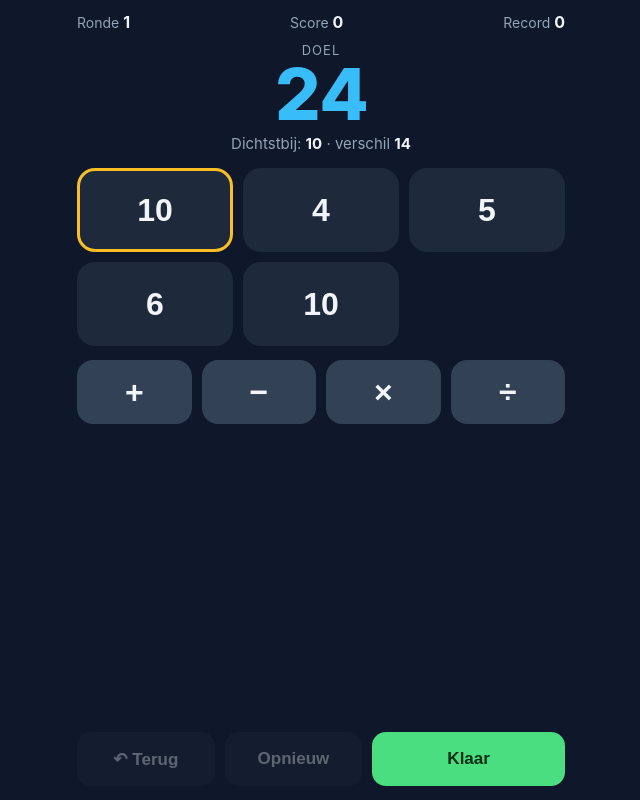
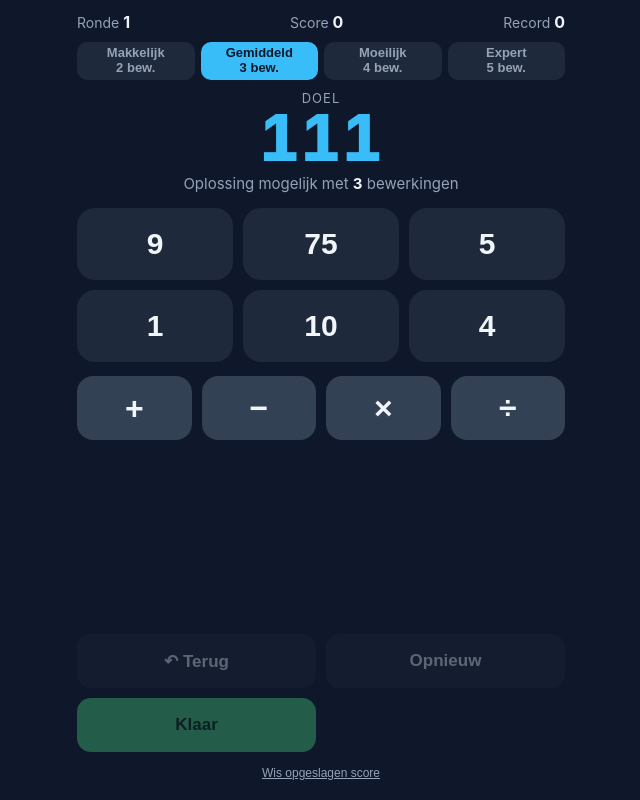
Before and after one commit to appsbeheerder/appsbeheerder.github.io, a plain HTML site: page getallenspel/index.html in a window 1280 px wide. Shown: the whole page, without its empty margins (319-959 px from the left). Drawn offline with Linux system fonts and the light colour scheme.

Commit message:
Getallenspel: 6 getallen, niveaus en opgeslagen score (#3)
* Alle 5 getallen gebruiken; doel en tussenuitkomsten tussen 1 en 999

Co-Authored-By: Claude Sonnet 5.5 <noreply@anthropic.com>
Claude-Session: https://claude.ai/code/session_01WNHmLMeWuN7FY8LLRY42z9

* 6 getallen, moeilijkheidsniveaus op aantal bewerkingen, opgeslagen score en rondes

Co-Authored-By: Claude Sonnet 5.5 <noreply@anthropic.com>
Claude-Session: https://claude.ai/code/session_01WNHmLMeWuN7FY8LLRY42z9

---------

Co-authored-by: Claude <noreply@anthropic.com>

```diff
--- a/getallenspel/index.html
+++ b/getallenspel/index.html
@@ -36,7 +36,7 @@ header b{color:var(--text);font-size:16px}
 .op:active{transform:scale(.95)}
 .log{flex:1;min-height:40px;overflow:auto;font-size:15px;color:var(--mute);line-height:1.6;-webkit-user-select:text;user-select:text}
 .log div:last-child{color:var(--text)}
-.bar{display:grid;grid-template-columns:1fr 1fr 1.4fr;gap:10px;margin-top:8px}
+.bar{display:grid;grid-template-columns:1fr 1fr;gap:10px;margin-top:8px}
 .btn{height:54px;border:0;border-radius:14px;background:var(--card);color:var(--text);font-size:17px;font-weight:600}
 .btn.main{background:var(--ok);color:#052e16}
 .btn:disabled{opacity:.35}
@@ -49,10 +49,17 @@ header b{color:var(--text);font-size:16px}
 .box .big{font-size:48px;font-weight:800;color:var(--acc);margin:6px 0}
 .box .btn{width:100%;margin-top:14px}
 .box small{display:block;color:var(--mute);margin-top:12px;font-size:13px;line-height:1.4}
+.levels{display:grid;grid-template-columns:repeat(4,1fr);gap:6px;margin:10px 0 0}
+.lv{height:38px;border:0;border-radius:10px;background:var(--card);color:var(--mute);font-size:13px;font-weight:600}
+.lv.sel{background:var(--acc);color:#0f172a}
+.wipe{background:none;border:0;color:var(--mute);font-size:12px;margin-top:8px;padding:6px;text-decoration:underline}
+.num{height:72px!important;font-size:30px!important}
+.target .n{font-size:64px!important}
 </style>
 </head>
 <body>
 <header><span>Ronde <b id="round">1</b></span><span>Score <b id="score">0</b></span><span>Record <b id="rec">0</b></span></header>
+<div class="levels" id="levels"></div>
 <div class="target"><small>Doel</small><div class="n" id="target">0</div></div>
 <div class="best" id="best"></div>
 <div class="grid" id="grid"></div>
@@ -63,6 +70,7 @@ header b{color:var(--text);font-size:16px}
   <button class="btn" id="reset">Opnieuw</button>
   <button class="btn main" id="done">Klaar</button>
 </div>
+<button class="wipe" id="wipe">Wis opgeslagen score</button>
 <div class="modal" id="modal"><div class="box">
   <h2 id="mTitle"></h2><div class="big" id="mNum"></div><p id="mText"></p><p id="mPts"></p>
   <button class="btn main" id="next">Volgende ronde</button>
@@ -71,80 +79,91 @@ header b{color:var(--text);font-size:16px}
 <script>
 (function(){
 "use strict";
-var OPS=["+","−","×","÷"];
+var OPS=["+","−","×","÷"],MIN=1,MAX=999,N=6;
+var LEVELS=[{n:"Makkelijk",ops:2},{n:"Gemiddeld",ops:3},{n:"Moeilijk",ops:4},{n:"Expert",ops:5}];
 var $=function(id){return document.getElementById(id)};
-var st={round:1,score:0,target:0,start:[],items:[],hist:[],sel:null,op:null,log:[],solution:"",over:false};
-var rec=0;
-try{rec=+localStorage.getItem("gs_rec")||0}catch(e){}
-$("rec").textContent=rec;
+// Opslag (localStorage); werkt ook als opslag geblokkeerd is
+var save={score:0,rounds:0,record:0,level:1};
+try{var raw=localStorage.getItem("gs_save");if(raw){var o=JSON.parse(raw);for(var k in save)if(typeof o[k]==="number")save[k]=o[k]}}catch(e){}
+function persist(){try{localStorage.setItem("gs_save",JSON.stringify(save))}catch(e){}}
+var st={target:0,start:[],items:[],hist:[],sel:null,op:null,log:[],solution:"",over:false};
 
 function rnd(a,b){return a+Math.floor(Math.random()*(b-a+1))}
+var MIN=1,MAX=999;
 function apply(a,op,b){
+  var r;
   switch(op){
-    case 0:return a+b;
-    case 1:return a-b>0?a-b:null;
-    case 2:return a*b;
-    case 3:return b!==0&&a%b===0?a/b:null;
+    case 0:r=a+b;break;
+    case 1:r=a-b;break;
+    case 2:r=a*b;break;
+    default:r=(b!==0&&a%b===0)?a/b:null;
   }
+  return(r!==null&&r>=MIN&&r<=MAX)?r:null;
 }
-// Maak een doel dat zeker haalbaar is: speel willekeurig een route met de 5 getallen.
-function newPuzzle(){
-  for(var tries=0;tries<500;tries++){
+// Genereert altijd een oplossing: eerst een route met "k" bewerkingen, dan pas het doel.
+function newPuzzle(k){
+  for(var tries=0;tries<5000;tries++){
     var nums=[];
-    for(var i=0;i<5;i++)nums.push(rnd(1,10));
-    if(Math.random()<.5)nums[rnd(0,4)]=[25,50,75,100][rnd(0,3)];
-    var pool=nums.map(function(v){return{v:v,e:String(v)}});
-    var steps=rnd(3,4);
-    while(steps-- >0&&pool.length>1){
-      var i1=rnd(0,pool.length-1),i2;do{i2=rnd(0,pool.length-1)}while(i2===i1);
-      var o=rnd(0,3),r=apply(pool[i1].v,o,pool[i2].v);
-      if(r===null)continue;
-      var e="("+pool[i1].e+" "+OPS[o]+" "+pool[i2].e+")";
-      pool=pool.filter(function(_,k){return k!==i1&&k!==i2});
-      pool.push({v:r,e:e});
+    for(var i=0;i<N;i++)nums.push(rnd(1,10));
+    if(Math.random()<.6)nums[rnd(0,N-1)]=[25,50,75,100][rnd(0,3)];
+    var idx=nums.map(function(_,i){return i}).sort(function(){return Math.random()-.5}).slice(0,k+1);
+    var pool=idx.map(function(i){return{v:nums[i],e:String(nums[i])}});
+    var ok=true;
+    for(var step=0;step<k;step++){
+      var done=false;
+      for(var t=0;t<30&&!done;t++){
+        var i1=rnd(0,pool.length-1),i2;do{i2=rnd(0,pool.length-1)}while(i2===i1);
+        var o=rnd(0,3),r=apply(pool[i1].v,o,pool[i2].v);
+        if(r===null)continue;
+        var e="("+pool[i1].e+" "+OPS[o]+" "+pool[i2].e+")";
+        pool=pool.filter(function(_,q){return q!==i1&&q!==i2});
+        pool.push({v:r,e:e});done=true;
+      }
+      if(!done){ok=false;break}
     }
-    var last=pool[pool.length-1];
-    if(last.v>=11&&last.v<=999&&pool.length<5&&nums.indexOf(last.v)<0){
-      return{nums:nums,target:last.v,solution:last.e.replace(/^\((.*)\)$/,"$1")+" = "+last.v};
-    }
+    if(!ok||pool.length!==1)continue;
+    var last=pool[0];
+    if(nums.indexOf(last.v)>=0)continue;
+    if(k>=3&&last.v<20)continue;
+    return{nums:nums,target:last.v,solution:last.e.replace(/^\((.*)\)$/,"$1")+" = "+last.v};
   }
-  return{nums:[1,2,3,4,5],target:60,solution:"(1 + 2) × 4 × 5 = 60"};
+  return{nums:[1,2,3,4,5,6],target:60,solution:"((1 + 2) × 4) × 5 = 60"};
 }
-function fmt(n){return String(n)}
 
 function startRound(){
-  var p=newPuzzle();
+  var p=newPuzzle(LEVELS[save.level].ops);
   st.target=p.target;st.start=p.nums;st.solution=p.solution;st.over=false;
   resetBoard();
   $("target").textContent=p.target;
-  $("round").textContent=st.round;
   $("modal").classList.remove("show");
+  head();
+}
+function head(){
+  $("round").textContent=save.rounds+1;$("score").textContent=save.score;$("rec").textContent=save.record;
+  var l=$("levels");l.innerHTML="";
+  LEVELS.forEach(function(lv,i){
+    var b=document.createElement("button");b.className="lv"+(i===save.level?" sel":"");
+    b.innerHTML=lv.n+"<br>"+lv.ops+" bew.";
+    b.style.lineHeight="1.15";
+    b.addEventListener("click",function(){if(i===save.level)return;save.level=i;persist();startRound()});
+    l.appendChild(b);
+  });
 }
 function resetBoard(){
   st.items=st.start.map(function(v){return{v:v,fresh:false}});
   st.hist=[];st.sel=null;st.op=null;st.log=[];
   render();
 }
-function closest(){
-  var best=null;
-  st.items.forEach(function(it,i){
-    var d=Math.abs(it.v-st.target);
-    if(best===null||d<best.d)best={d:d,i:i,v:it.v};
-  });
-  return best;
-}
 function render(){
   var g=$("grid");g.innerHTML="";
-  var c=closest();
   st.items.forEach(function(it,i){
     var b=document.createElement("button");
-    b.className="num"+(st.sel===i?" sel":"")+(it.fresh?" new":"")+(c&&c.i===i&&st.items.length>1&&c.d>0?" closest":"");
-    b.textContent=fmt(it.v);
+    b.className="num"+(st.sel===i?" sel":"")+(it.fresh?" new":"");
+    b.textContent=String(it.v);
     b.addEventListener("click",function(){pickNum(i)});
     g.appendChild(b);
   });
-  // lege plekken zodat het raster niet verspringt
-  for(var k=st.items.length;k<5;k++){var e=document.createElement("button");e.className="num gone";g.appendChild(e)}
+  for(var k=st.items.length;k<N;k++){var e=document.createElement("button");e.className="num gone";g.appendChild(e)}
   var ops=$("ops");ops.innerHTML="";
   OPS.forEach(function(o,i){
     var b=document.createElement("button");
@@ -152,16 +171,14 @@ function render(){
     b.addEventListener("click",function(){pickOp(i)});
     ops.appendChild(b);
   });
-  var best=$("best");
-  if(c){
-    best.className="best"+(c.d===0?" hit":"");
-    best.innerHTML=c.d===0?"<b>Precies goed! 🎯</b>":"Dichtstbij: <b>"+fmt(c.v)+"</b> · verschil <b>"+fmt(c.d)+"</b>";
-  }
+  var best=$("best");best.className="best";
+  var last=st.hist.length?st.items[st.items.length-1].v:null;
+  best.innerHTML=last===null?"Oplossing mogelijk met <b>"+LEVELS[save.level].ops+"</b> bewerkingen"
+    :"Laatste uitkomst: <b>"+last+"</b> · verschil <b>"+Math.abs(last-st.target)+"</b>";
   var log=$("log");log.innerHTML="";
   st.log.forEach(function(l){var d=document.createElement("div");d.textContent=l;log.appendChild(d)});
   log.scrollTop=log.scrollHeight;
-  $("undo").disabled=st.hist.length===0;
-  $("reset").disabled=st.hist.length===0;
+  $("undo").disabled=!st.hist.length;$("reset").disabled=!st.hist.length;$("done").disabled=!st.hist.length;
   st.items.forEach(function(it){it.fresh=false});
 }
 function vib(ms){try{if(navigator.vibrate)navigator.vibrate(ms)}catch(e){}}
@@ -169,20 +186,20 @@ function pickNum(i){
   if(st.over)return;
   if(st.sel===null){st.sel=i;render();return}
   if(st.sel===i){st.sel=null;st.op=null;render();return}
-  if(st.op===null){st.sel=i;render();return}   // nog geen bewerking: andere eerste keuze
+  if(st.op===null){st.sel=i;render();return}
   var a=st.items[st.sel].v,b=st.items[i].v,r=apply(a,st.op,b);
   if(r===null){
     vib(40);
-    flash(st.op===3?"Delen moet precies uitkomen":"Uitkomst moet boven 0 blijven");
+    flash(st.op===3?"Delen moet precies uitkomen":"Uitkomst moet tussen 1 en 999 liggen");
     st.op=null;render();return;
   }
   st.hist.push(JSON.stringify(st.items));
-  st.log.push(fmt(a)+" "+OPS[st.op]+" "+fmt(b)+" = "+fmt(r));
-  var keep=st.items.filter(function(_,k){return k!==st.sel&&k!==i});
+  st.log.push(a+" "+OPS[st.op]+" "+b+" = "+r);
+  var keep=st.items.filter(function(_,q){return q!==st.sel&&q!==i});
   keep.push({v:r,fresh:true});
   st.items=keep;st.sel=null;st.op=null;
   render();vib(10);
-  if(r===st.target)finish();
+  if(r===st.target||st.items.length===1)finish();
 }
 function pickOp(i){
   if(st.over)return;
@@ -190,44 +207,43 @@ function pickOp(i){
   st.op=(st.op===i)?null:i;render();
 }
 function flash(t){
-  var b=$("best");var old=b.innerHTML,cls=b.className;
-  b.className="best";b.innerHTML="<b style='color:var(--bad)'>"+t+"</b>";
-  setTimeout(function(){if(!st.over){b.innerHTML=old;b.className=cls}},1400);
+  var b=$("best");var old=b.innerHTML;
+  b.innerHTML="<b style='color:var(--bad)'>"+t+"</b>";
+  setTimeout(function(){if(!st.over)b.innerHTML=old},1400);
 }
 function undo(){
   if(!st.hist.length||st.over)return;
   st.items=JSON.parse(st.hist.pop());st.log.pop();st.sel=null;st.op=null;render();
 }
 function points(d){
-  if(d===0)return 10;
-  if(d<=2)return 8;
-  if(d<=5)return 6;
-  if(d<=10)return 4;
-  if(d<=25)return 2;
-  return d<=50?1:0;
+  if(d===0)return 10;if(d<=2)return 8;if(d<=5)return 6;if(d<=10)return 4;if(d<=25)return 2;return d<=50?1:0;
 }
 function finish(){
-  if(st.over)return;st.over=true;
-  var c=closest(),p=points(c.d);
-  st.score+=p;
-  $("score").textContent=st.score;
-  if(st.score>rec){rec=st.score;$("rec").textContent=rec;try{localStorage.setItem("gs_rec",rec)}catch(e){}}
-  $("mTitle").textContent=c.d===0?"Raak! 🎯":c.d<=5?"Bijna! 👏":c.d<=25?"Niet slecht":"Volgende keer beter";
-  $("mNum").textContent=fmt(c.v);
-  $("mText").textContent=c.d===0?"Precies "+st.target+".":"Verschil met "+st.target+": "+fmt(c.d);
-  $("mPts").textContent="+"+p+" punten";
-  $("mHelp").textContent=c.d===0?"":"Mogelijke oplossing: "+st.solution;
+  if(st.over||!st.hist.length)return;st.over=true;
+  var ans=st.items[st.items.length-1].v,d=Math.abs(ans-st.target);
+  var mult=LEVELS[save.level].ops-1,p=points(d)*mult;   // 2 bew.=×1 … 5 bew.=×4
+  save.score+=p;save.rounds++;
+  if(p>save.record)save.record=p;
+  persist();head();
+  $("mTitle").textContent=d===0?"Raak! 🎯":d<=5?"Bijna! 👏":d<=25?"Niet slecht":"Volgende keer beter";
+  $("mNum").textContent=String(ans);
+  $("mText").textContent=d===0?"Precies "+st.target+".":"Verschil met "+st.target+": "+d;
+  $("mPts").textContent="+"+p+" punten (×"+mult+" niveau)";
+  $("mHelp").textContent=d===0?"":"Een oplossing: "+st.solution;
   $("modal").classList.add("show");
-  vib(c.d===0?[20,40,20]:15);
+  vib(d===0?[20,40,20]:15);
 }
 $("undo").addEventListener("click",undo);
 $("reset").addEventListener("click",function(){if(!st.over)resetBoard()});
 $("done").addEventListener("click",finish);
-$("next").addEventListener("click",function(){st.round++;startRound()});
-// voorkom pinch-zoom en dubbel-tik zoom op iOS
+$("next").addEventListener("click",startRound);
+$("wipe").addEventListener("click",function(){
+  if(confirm("Score en aantal rondes wissen?")){save.score=0;save.rounds=0;save.record=0;persist();startRound()}
+});
 ["gesturestart","gesturechange"].forEach(function(ev){document.addEventListener(ev,function(e){e.preventDefault()})});
 var lastTouch=0;
 document.addEventListener("touchend",function(e){var n=Date.now();if(n-lastTouch<350)e.preventDefault();lastTouch=n},{passive:false});
+window.__gs={newPuzzle:newPuzzle};
 startRound();
 })();
 </script>
```
